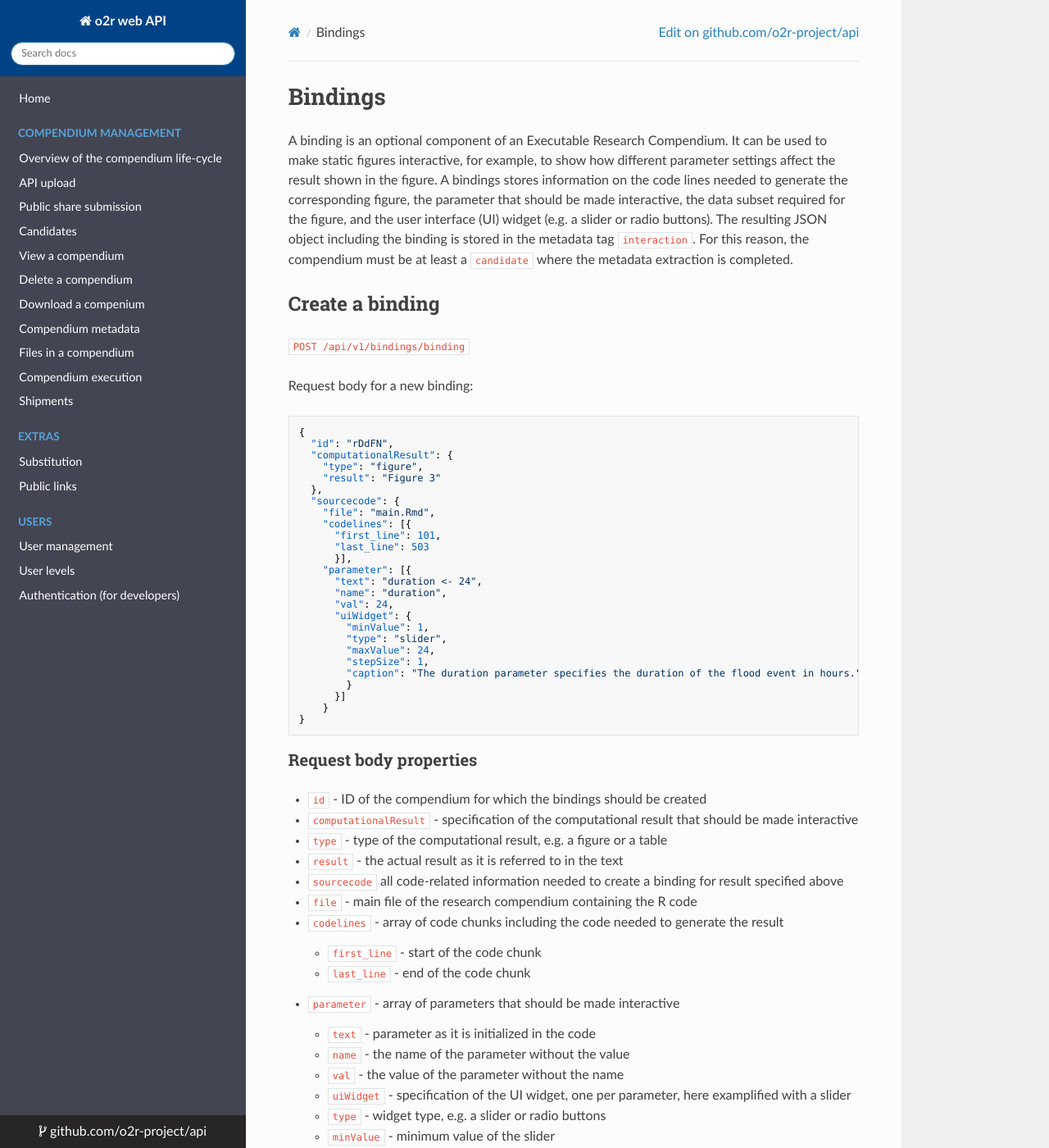
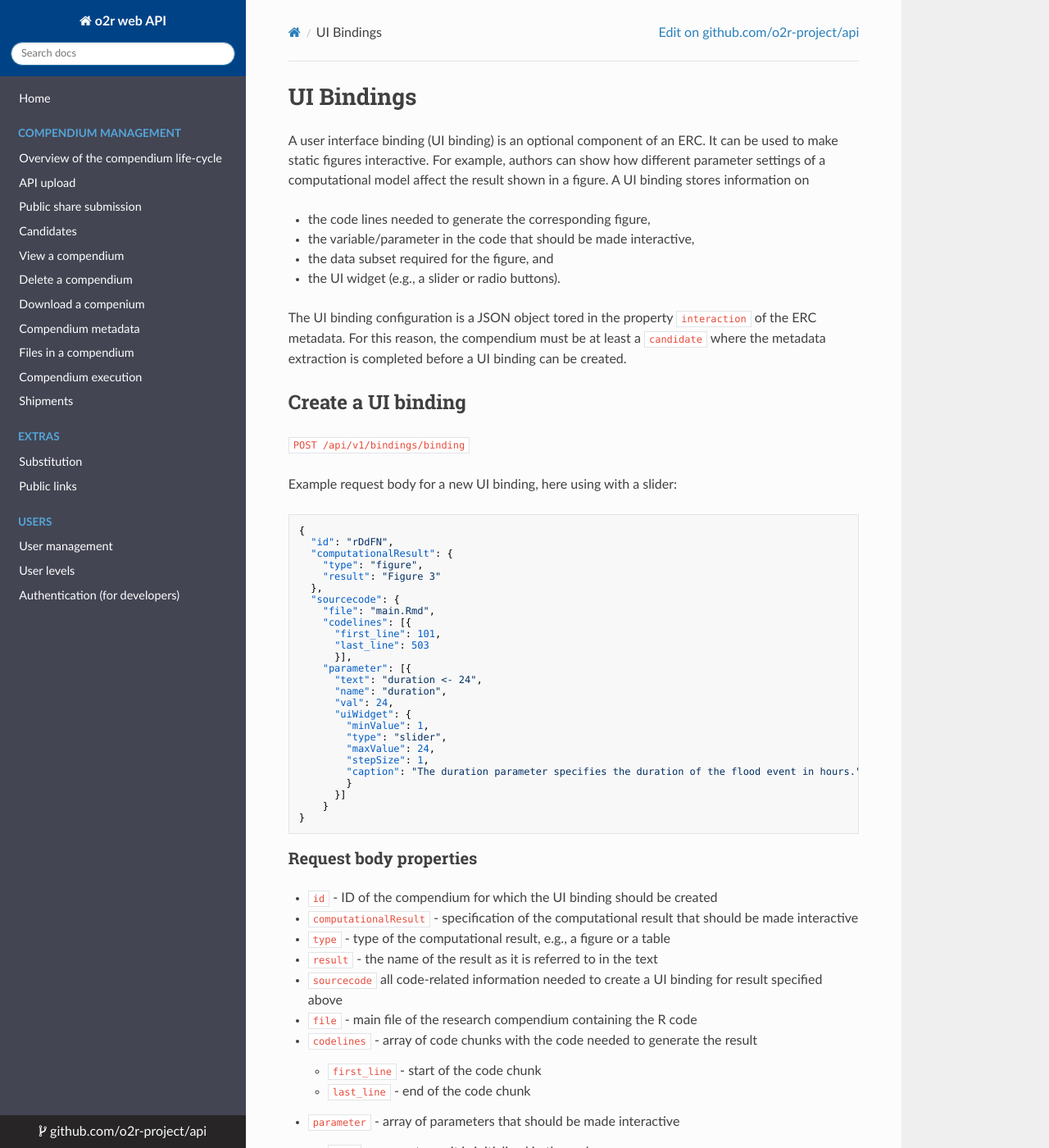
Before and after one commit to o2r-project/api, an MkDocs documentation site: the page built from docs/compendium/bindings.md, in a window 1280 px wide and 1400 px high. Shown: the whole window at 82% size. Built offline with MkDocs 1.6.1, drawn with Linux system fonts in a browser that asks for light colours; nearby versions of some CDN libraries; some of the changed text lies outside the part shown.

Commit message:
Update bindings.md

````diff
--- a/docs/compendium/bindings.md
+++ b/docs/compendium/bindings.md
@@ -1,16 +1,23 @@
-# Bindings
+# UI Bindings
 
-A binding is an optional component of an Executable Research Compendium.
-It can be used to make static figures interactive, for example, to show how different parameter settings affect the result shown in the figure.
-A bindings stores information on the code lines needed to generate the corresponding figure, the parameter that should be made interactive, the data subset required for the figure, and the user interface (UI) widget (e.g. a slider or radio buttons).
-The resulting JSON object including the binding is stored in the metadata tag `interaction`.
-For this reason, the compendium must be at least a `candidate` where the metadata extraction is completed.
+A user interface binding (UI binding) is an optional component of an ERC.
+It can be used to make static figures interactive.
+For example, authors can show how different parameter settings of a computational model affect the result shown in a figure.
+A UI binding stores information on
 
-## Create a binding
+- the code lines needed to generate the corresponding figure,
+- the variable/parameter in the code that should be made interactive,
+- the data subset required for the figure, and
+- the UI widget (e.g., a slider or radio buttons).
+
+The UI binding configuration is a JSON object tored in the property `interaction` of the ERC metadata.
+For this reason, the compendium must be at least a `candidate` where the metadata extraction is completed before a UI binding can be created.
+
+## Create a UI binding
 
 `POST /api/v1/bindings/binding`
 
-Request body for a new binding:
+Example request body for a new UI binding, here using with a slider:
 
 ```json
 {
@@ -43,20 +50,20 @@ Request body for a new binding:
 
 ### Request body properties
 
-- `id` - ID of the compendium for which the bindings should be created
+- `id` - ID of the compendium for which the UI binding should be created
 - `computationalResult` - specification of the computational result that should be made interactive
-  - `type` - type of the computational result, e.g. a figure or a table
-  - `result` - the actual result as it is referred to in the text
-- `sourcecode` all code-related information needed to create a binding for result specified above
+  - `type` - type of the computational result, e.g., a figure or a table
+  - `result` - the name of the result as it is referred to in the text
+- `sourcecode` all code-related information needed to create a UI binding for result specified above
   - `file` - main file of the research compendium containing the R code
-  - `codelines` - array of code chunks including the code needed to generate the result
+  - `codelines` - array of code chunks with the code needed to generate the result
     - `first_line` - start of the code chunk
     - `last_line` - end of the code chunk
   - `parameter` - array of parameters that should be made interactive
     - `text` - parameter as it is initialized in the code
     - `name` - the name of the parameter without the value
-    - `val` - the value of the parameter without the name
-    - `uiWidget` - specification of the UI widget, one per parameter, here examplified with a slider
+    - `val` - the value of the parameter without the name as it is set in the code
+    - `uiWidget` - specification of the UI widget, one per parameter
       - `type` - widget type, e.g. a slider or radio buttons
       - `minValue` - minimum value of the slider
       - `maxValue` - maximum value of the slider
@@ -74,61 +81,23 @@ Request body for a new binding:
 }
 ```
 
-## Extract R code  -- Deprected
-
-
-### code lines extraction works now on the front end
-
-
-`POST /api/v1/bindings/extractR`
-
-Request body for extracting those code lines needed to generate a specific result:
-
-```json
-{
-  "id": "rDdFN",
-  "file": "main.Rmd",
-  "plot": "plotFigure1()"
-}
-```
-
-### Request body properties
-
-- `id` - ID of the compendium for which the bindings should be created
-- `file` - main file of the research compendium containing the R code
-- `plot` - function that outputs the result used as starting point for the backtracking algorithm
-
-### Response
-
-```json
-200 Ok
-
-{
-  "callback": "ok",
-  "codelines": [{
-    "start": 101,
-    "end": 503
-    }],
-}
-```
-
-## Proxy for binding
+## Proxy for UI binding
 
 `GET /api/v1/compendium/:compendium/binding/:binding`
 
 ...
 
-## Run binding
+## Run UI binding
 
 `POST /api/v1/compendium/:compendium/binding/:binding`
 
 ...
 
-## Search for a binding
+## Search for a UI binding
 
 `POST /api/v1/bindings/searchBinding`
 
-Request body for finding bindings that include a certain code snippet:
+Request body for finding UI bindings that include a certain code snippet:
 
 ```json
 {
@@ -139,7 +108,7 @@ Request body for finding bindings that include a certain code snippet:
 
 ### Request body properties
 
-- `term` - search for bindings including the this code snippet
+- `term` - search for UI bindings including the given code snippet
 - `metadata` - whole metadata object of the corresponding compendium
 
 ### Response
````
